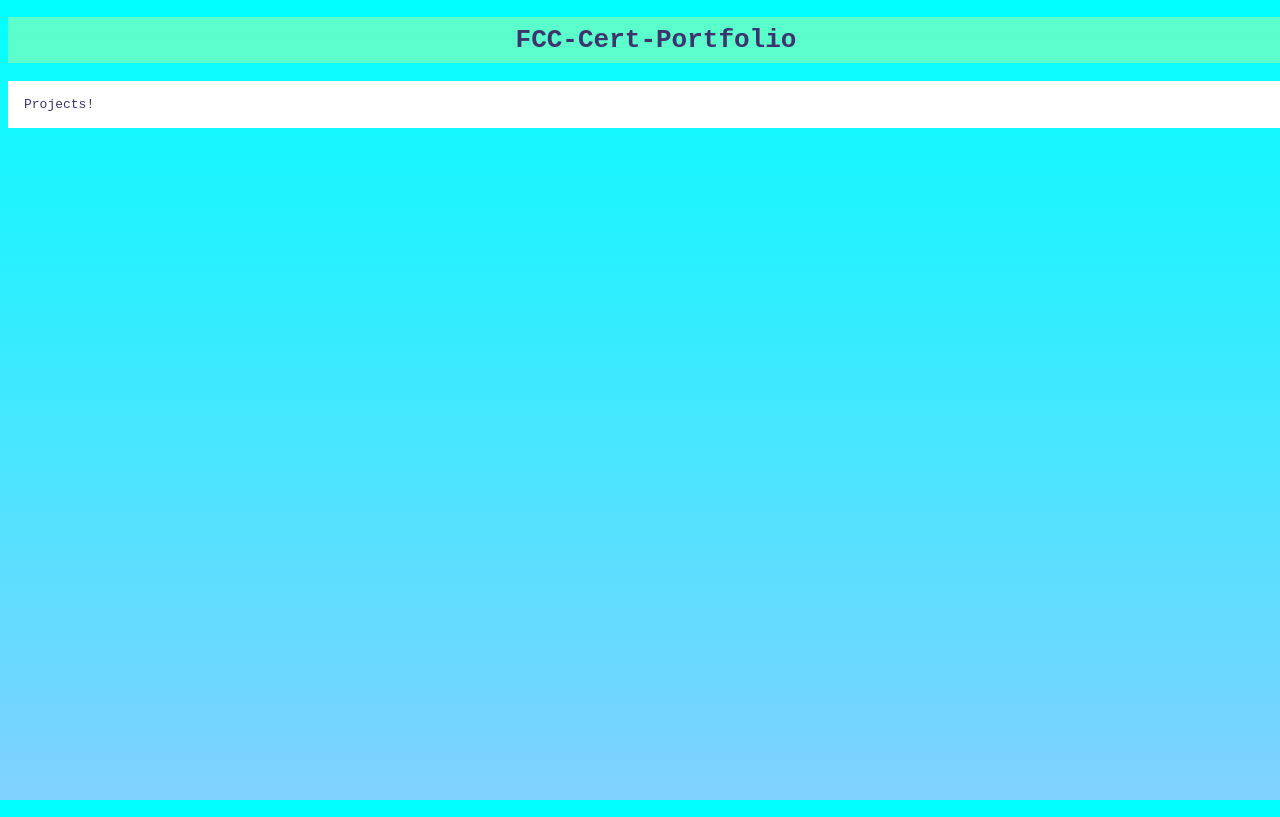
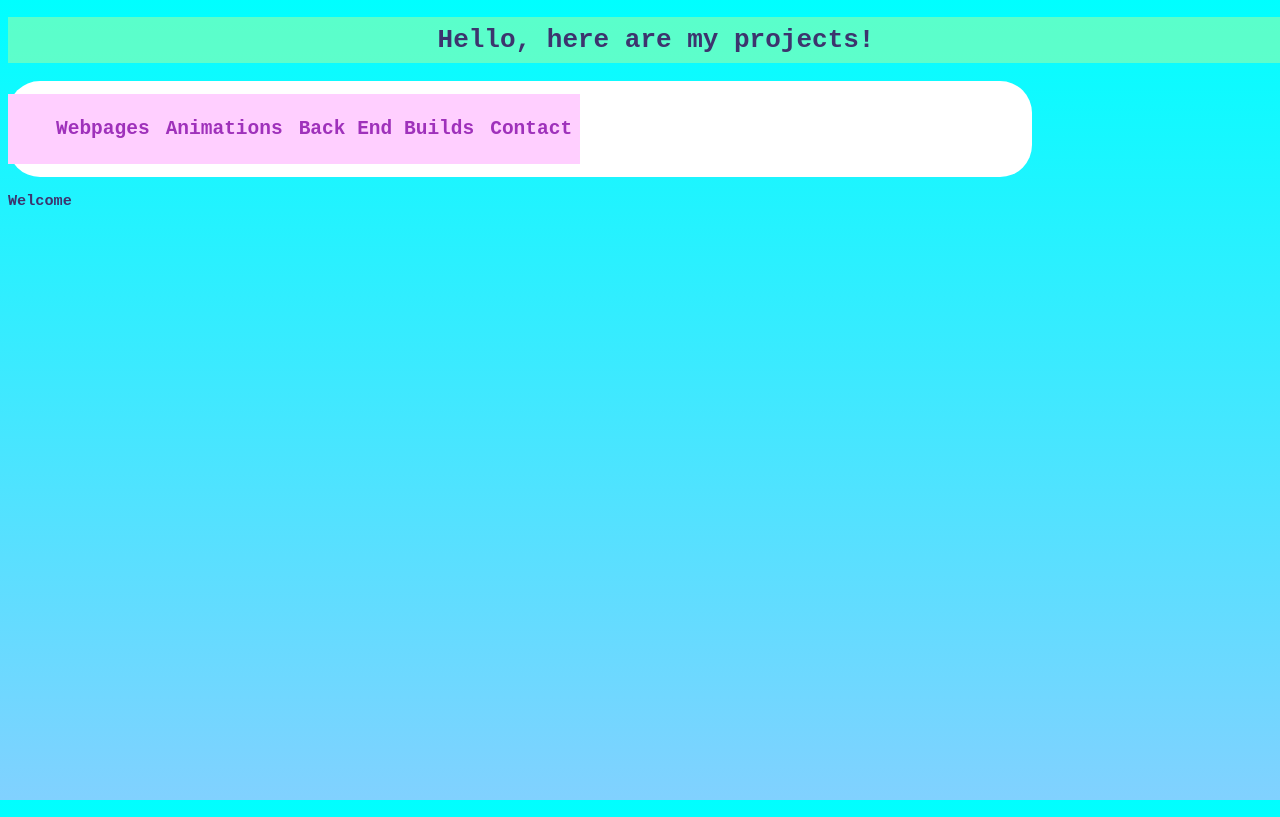
Before and after one commit to CitrusDivided/FCC-Cert-Builds, a plain HTML site: page index.html in a window 1280 px wide. Shown: the top 817 px of the page. Drawn offline with Linux system fonts and the light colour scheme.

Commit message:
HTML+CSS: Further decorationa and imp. Nav and the sort

```diff
--- a/CSS/style.css
+++ b/CSS/style.css
@@ -5,13 +5,26 @@ h1{
     padding: 0.5rem;
 }
 nav{
-
-    padding: 1rem;
+    width: 80%;
+    border-radius: 2rem;
     background: white;
 }
-
+#navBar{
+    display: flex;
+}
 #navBar:hover{
     background: rgb(255, 220, 226);
+}
+ul{
+    list-style-type: none;
+    background: rgb(255, 207, 255);
+}
+a{
+    text-decoration: none;
+    color: rgb(159, 49, 187);
+}
+h2{
+    padding: 0.5rem
 }
 html{
     height: 100%;
--- a/index.html
+++ b/index.html
@@ -8,7 +8,15 @@
     <title>FCC-CERT-RES. WEB-DESIGN</title>
 </head>
 <body>
-    <h1>FCC-Cert-Portfolio</h1>
-    <nav id="navBar">Projects!</nav>
+    <h1>Hello, here are my projects!</h1>
+    <nav id="navBar">
+    <ul id="navBar">
+        <li><h2><a href="#">Webpages</h2></a></li>
+        <li><h2><a href="#">Animations</h2></a></li>
+        <li><h2><a href="#">Back End Builds</h2></a></li>
+        <li class="navPush"><h2><a href="#">Contact</a></h2></li>
+    </ul>
+    </nav>
+    <h3>Welcome</h3>
 </body>
 </html>
```
